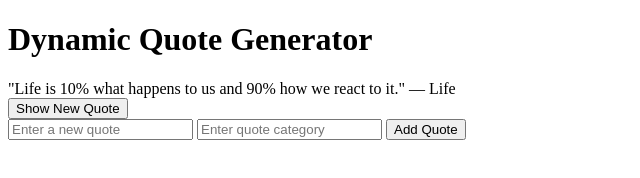
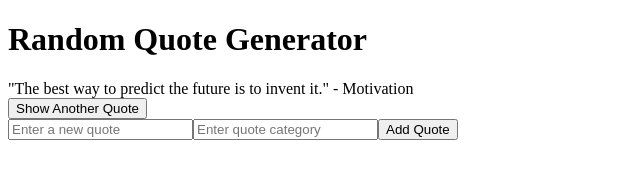
Before and after one commit to unis101/alx_fe_javascript, a plain HTML site: page dom-manipulation/index.html in a window 1280 px wide. Both pictures are taken after typing "Sample", "Sample" into the empty fields and a click on the button "Add Quote". Shown: the whole page, without its empty margins (0-640 px from the left). Drawn offline with Linux system fonts and the light colour scheme.

Commit message:
Add manipulate dynamic content with DOM

```diff
--- a/dom-manipulation/index.html
+++ b/dom-manipulation/index.html
@@ -1,26 +1,14 @@
 <!DOCTYPE html>
 <html lang="en">
 <head>
-  <meta charset="UTF-8">
-  <meta name="viewport" content="width=device-width, initial-scale=1.0">
-  <title>Dynamic Quote Generator</title>
+    <meta charset="UTF-8">
+    <title>Quote Generator</title>
 </head>
 <body>
-  <h1>Dynamic Quote Generator</h1>
-
-  <!-- Display Area -->
-  <div id="quoteDisplay"></div>
-
-  <!-- Button to Show New Quote -->
-  <button id="newQuote">Show New Quote</button>
-
-  <!-- Form for Adding Quotes -->
-  <div>
-    <input id="newQuoteText" type="text" placeholder="Enter a new quote" />
-    <input id="newQuoteCategory" type="text" placeholder="Enter quote category" />
-    <button id="addQuoteBtn">Add Quote</button>
-  </div>
-
-  <script src="script.js"></script>
+    <h1>Random Quote Generator</h1>
+    <div id="quoteDisplay"></div>
+    <button id="newQuote">Show Another Quote</button>
+    <div id="quoteFormContainer"></div>
+    <script src="script.js"></script>
 </body>
 </html>
--- a/dom-manipulation/script.js
+++ b/dom-manipulation/script.js
@@ -1,34 +1,54 @@
-let quotes = [
-  { text: "The only limit to our realization of tomorrow is our doubts of today.", category: "Motivation" },
-  { text: "In the middle of every difficulty lies opportunity.", category: "Inspiration" },
-  { text: "Life is 10% what happens to us and 90% how we react to it.", category: "Life" }
+const quotes = [
+    { text: "The best way to predict the future is to invent it.", category: "Motivation" },
+    { text: "Life is what happens when you're busy making other plans.", category: "Life" },
+    { text: "Do not watch the clock. Do what it does. Keep going.", category: "Perseverance" }
 ];
 
 function showRandomQuote() {
-  const randomIndex = Math.floor(Math.random() * quotes.length);
-  const quoteDisplay = document.getElementById("quoteDisplay");
-  quoteDisplay.textContent = `"${quotes[randomIndex].text}" — ${quotes[randomIndex].category}`;
+    const quoteDisplay = document.getElementById("quoteDisplay");
+    const randomIndex = Math.floor(Math.random() * quotes.length);
+    const randomQuote = quotes[randomIndex];
+    quoteDisplay.textContent = `"${randomQuote.text}" - ${randomQuote.category}`;
 }
 
 function createAddQuoteForm() {
-  return document.querySelector("#newQuoteText") && document.querySelector("#newQuoteCategory");
+    const container = document.getElementById("quoteFormContainer");
+
+    const textInput = document.createElement("input");
+    textInput.id = "newQuoteText";
+    textInput.type = "text";
+    textInput.placeholder = "Enter a new quote";
+
+    const categoryInput = document.createElement("input");
+    categoryInput.id = "newQuoteCategory";
+    categoryInput.type = "text";
+    categoryInput.placeholder = "Enter quote category";
+
+    const addButton = document.createElement("button");
+    addButton.textContent = "Add Quote";
+    addButton.addEventListener("click", addQuote);
+
+    container.appendChild(textInput);
+    container.appendChild(categoryInput);
+    container.appendChild(addButton);
 }
 
 function addQuote() {
-  const newQuoteText = document.getElementById("newQuoteText").value.trim();
-  const newQuoteCategory = document.getElementById("newQuoteCategory").value.trim();
+    const textInput = document.getElementById("newQuoteText");
+    const categoryInput = document.getElementById("newQuoteCategory");
 
-  if (newQuoteText && newQuoteCategory) {
-    quotes.push({ text: newQuoteText, category: newQuoteCategory });
-    document.getElementById("newQuoteText").value = "";
-    document.getElementById("newQuoteCategory").value = "";
-    alert("New quote added successfully!");
-  } else {
-    alert("Please enter both a quote and a category.");
-  }
+    const newText = textInput.value.trim();
+    const newCategory = categoryInput.value.trim();
+
+    if (newText && newCategory) {
+        quotes.push({ text: newText, category: newCategory });
+        textInput.value = "";
+        categoryInput.value = "";
+        showRandomQuote(); // Show the newly added quote
+    }
 }
 
 document.getElementById("newQuote").addEventListener("click", showRandomQuote);
-document.getElementById("addQuoteBtn").addEventListener("click", addQuote);
 
 showRandomQuote();
+createAddQuoteForm();
```
